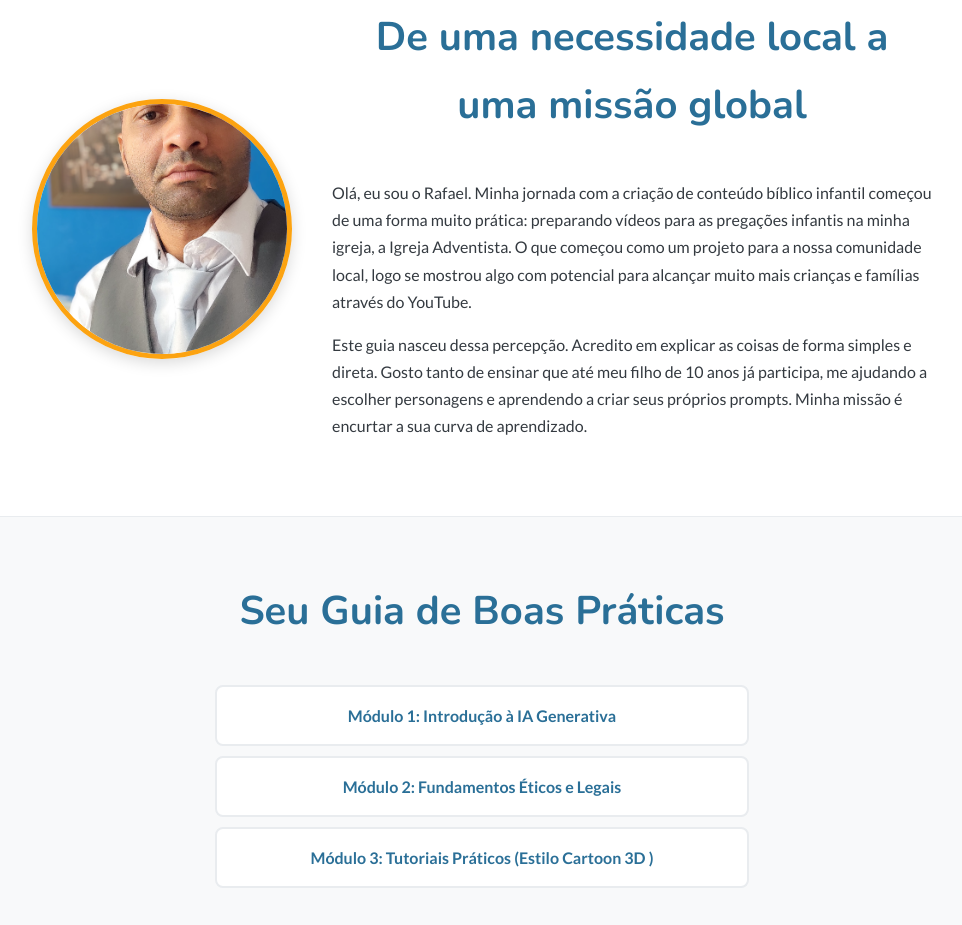
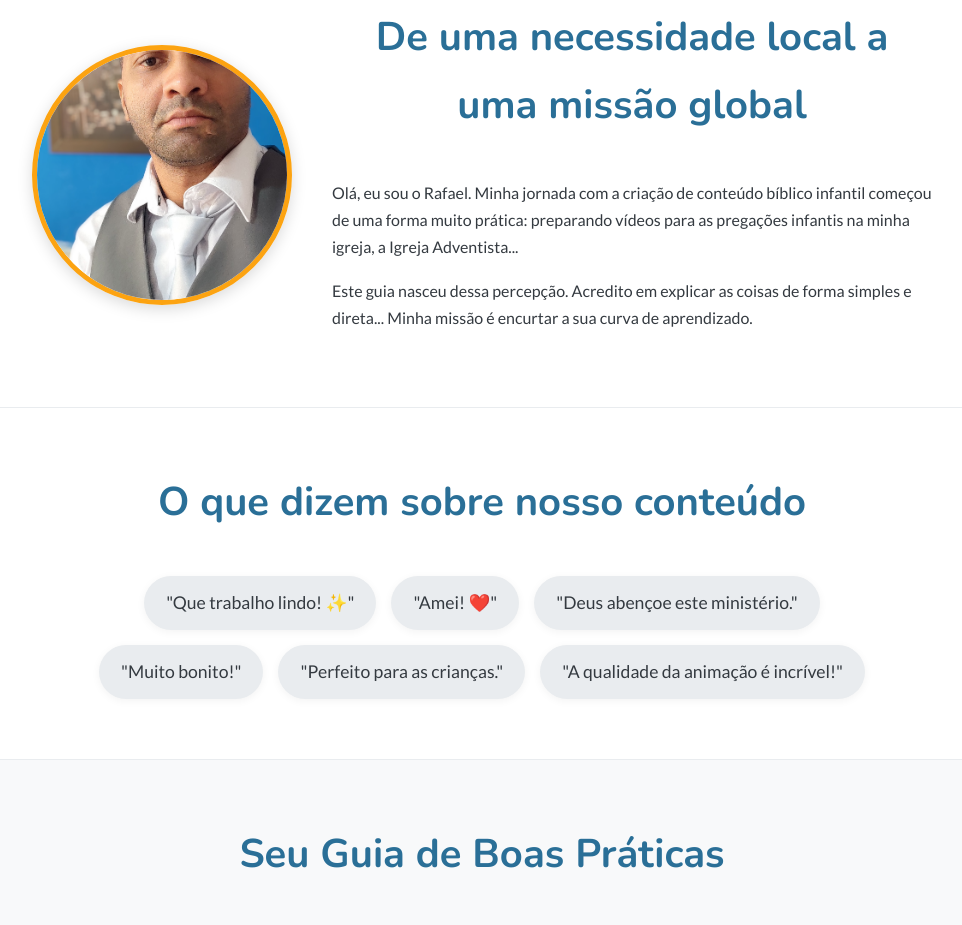
Before and after one commit to rafazildoonix/guia-ia-biblico, a plain HTML site: page index.html in a window 1280 px wide. Shown: the part 1551-2476 px from the top of the page, without its empty margins (158-1120 px from the left). Drawn offline with nearby package versions, Linux system fonts and the light colour scheme.

Commit message:
Update index.html

```diff
--- a/index.html
+++ b/index.html
@@ -63,7 +63,7 @@
             max-width: 1100px;
             border-bottom: 1px solid var(--cinza-suave);
         }
-        #problema-solucao, #sobre-mim {
+        #problema-solucao, #sobre-mim, #depoimentos {
             background-color: var(--branco);
         }
         #pilares {
@@ -149,6 +149,32 @@
             border: 5px solid var(--laranja-destaque);
             box-shadow: 0 4px 15px rgba(0,0,0,0.15);
         }
+
+        /* --- NOVO: Estilos para a Seção de Depoimentos --- */
+        .depoimentos-container {
+            display: flex;
+            justify-content: center;
+            align-items: center;
+            flex-wrap: wrap;
+            gap: 15px;
+            max-width: 800px;
+            margin: 0 auto;
+        }
+        .depoimento-tag {
+            background-color: var(--cinza-suave);
+            color: var(--texto-principal);
+            padding: 12px 22px;
+            border-radius: 50px;
+            font-size: 1.1rem;
+            font-weight: 500;
+            box-shadow: 0 2px 8px rgba(0,0,0,0.05);
+            transition: transform 0.2s ease;
+        }
+        .depoimento-tag:hover {
+            transform: scale(1.05);
+        }
+        /* --- Fim dos novos estilos --- */
+
         #guia ul {
             list-style: none;
             padding: 0;
@@ -274,11 +300,25 @@
             <img src="rafael.jpg" alt="Foto de Rafael, criador do Guia IA Bíblico">
             <div class="texto">
                 <h2>De uma necessidade local a uma missão global</h2>
-                <p>Olá, eu sou o Rafael. Minha jornada com a criação de conteúdo bíblico infantil começou de uma forma muito prática: preparando vídeos para as pregações infantis na minha igreja, a Igreja Adventista. O que começou como um projeto para a nossa comunidade local, logo se mostrou algo com potencial para alcançar muito mais crianças e famílias através do YouTube.</p>
-                <p>Este guia nasceu dessa percepção. Acredito em explicar as coisas de forma simples e direta. Gosto tanto de ensinar que até meu filho de 10 anos já participa, me ajudando a escolher personagens e aprendendo a criar seus próprios prompts. Minha missão é encurtar a sua curva de aprendizado.</p>
+                <p>Olá, eu sou o Rafael. Minha jornada com a criação de conteúdo bíblico infantil começou de uma forma muito prática: preparando vídeos para as pregações infantis na minha igreja, a Igreja Adventista...</p>
+                <p>Este guia nasceu dessa percepção. Acredito em explicar as coisas de forma simples e direta... Minha missão é encurtar a sua curva de aprendizado.</p>
             </div>
         </div>
     </section>
+
+    <!-- --- NOVA SEÇÃO DE DEPOIMENTOS --- -->
+    <section id="depoimentos">
+        <h2>O que dizem sobre nosso conteúdo</h2>
+        <div class="depoimentos-container">
+            <div class="depoimento-tag">"Que trabalho lindo! ✨"</div>
+            <div class="depoimento-tag">"Amei! ❤️"</div>
+            <div class="depoimento-tag">"Deus abençoe este ministério."</div>
+            <div class="depoimento-tag">"Muito bonito!"</div>
+            <div class="depoimento-tag">"Perfeito para as crianças."</div>
+            <div class="depoimento-tag">"A qualidade da animação é incrível!"</div>
+        </div>
+    </section>
+    <!-- --- FIM DA NOVA SEÇÃO --- -->
 
     <section id="guia">
         <h2>Seu Guia de Boas Práticas</h2>
```
